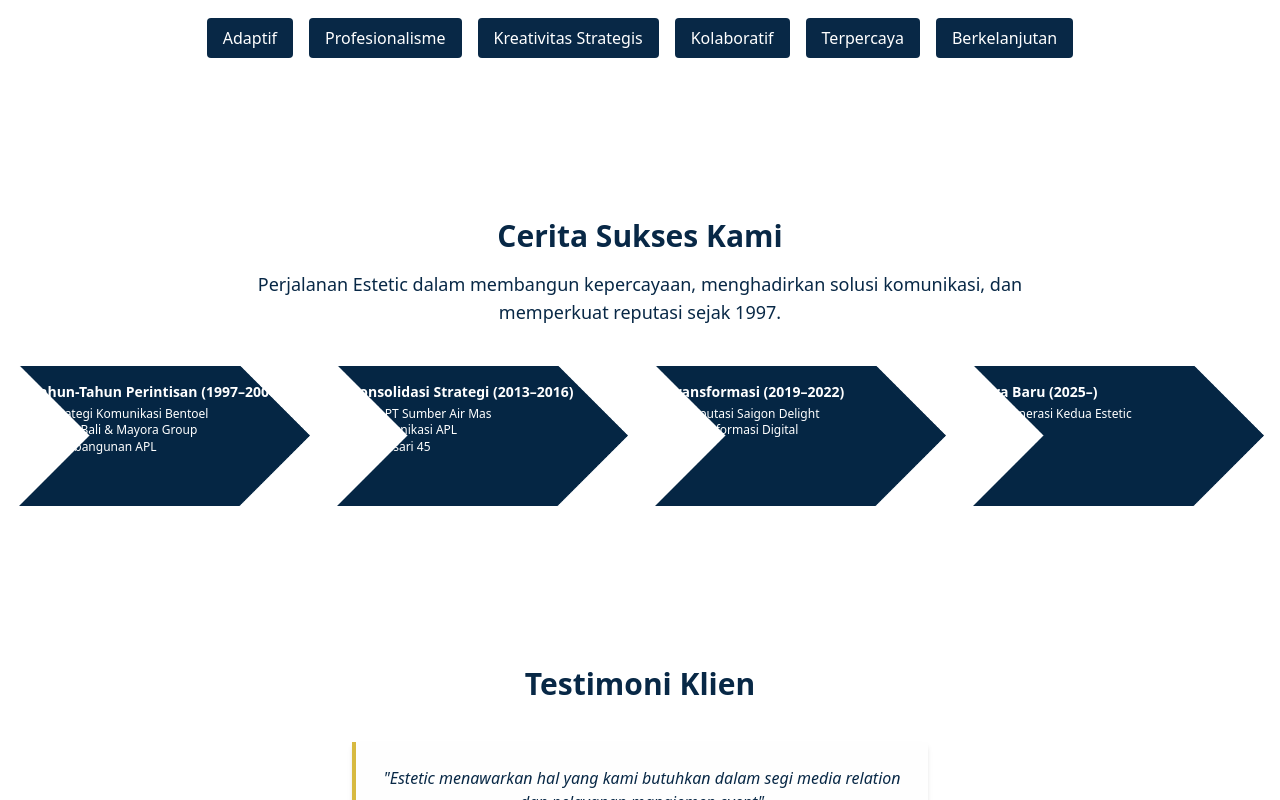
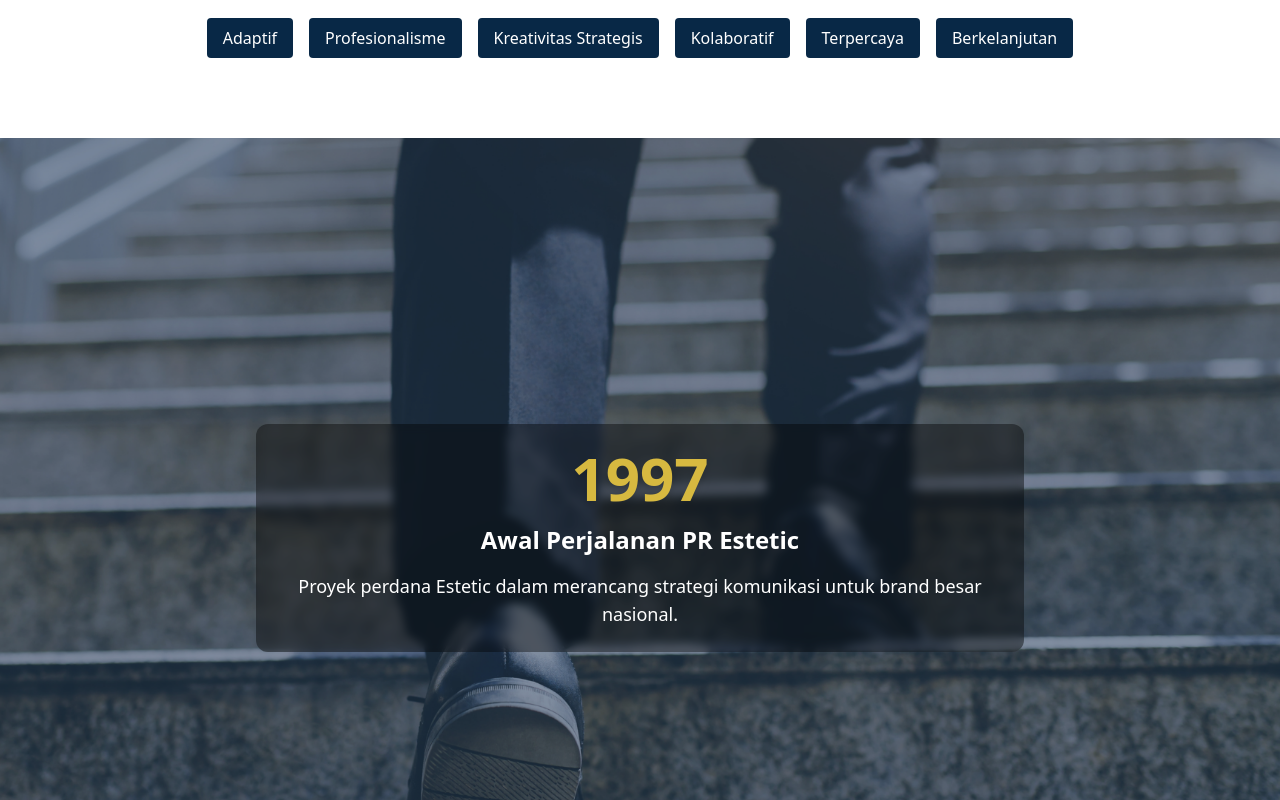
Before and after one commit to ProfAdri90/estetic-dinamis, a Next.js app: page / in a window 1280 px wide. Shown: the part 2140-2940 px from the top of the page. Built offline with nearby package versions, Linux system fonts and the light colour scheme.

Commit message:
Update index.js

```diff
--- a/pages/index.js
+++ b/pages/index.js
@@ -27,17 +27,105 @@ export default function Home() {
   ? ["Adaptif", "Profesionalisme", "Kreativitas Strategis", "Kolaboratif", "Terpercaya", "Berkelanjutan"]
   : ["Adaptive", "Professionalism", "Strategic Creativity", "Collaborative", "Trusted", "Sustainable"];
 
-  const successStory = [
-  { year: 1997, text: lang === "id" ? "Menangani kasus Bentoel Group" : "Handled Bentoel Group case" },
-  { year: 1998, text: lang === "id" ? "Krisis komunikasi Bank Bali" : "Bank Bali communication crisis" },
-  { year: 2000, text: lang === "id" ? "Menangani media relation Mayora Group" : "Handled media relation for Mayora Group" },
-  { year: 2004, text: lang === "id" ? "Kasus penolakan reklamasi PIK – Agung Podomoro" : "Reclamation rejection case PIK – Agung Podomoro" },
-  { year: 2013, text: lang === "id" ? "Krisis komunikasi lahan Teluk Jambe – Karawang" : "Land communication crisis Teluk Jambe – Karawang" },
-  { year: 2014, text: lang === "id" ? "Reklamasi Pantura Jakarta – APL" : "North Coast Jakarta reclamation – APL" },
-  { year: 2016, text: lang === "id" ? "Serah terima apartemen Antasari 45 – Cowell Dev" : "Apartment handover Antasari 45 – Cowell Dev" },
-  { year: 2019, text: lang === "id" ? "Pemulihan reputasi Saigon Delight – kasus keracunan" : "Reputation recovery of Saigon Delight – food poisoning case" },
-  { year: 2025, text: lang === "id" ? "Transformasi Estetic generasi baru" : "Estetic transformation for the new generation" }
+ const successStories = [
+  {
+    year: "1997",
+    title: {
+      id: "Awal Perjalanan PR Estetic",
+      en: "The PR Journey Begins"
+    },
+    desc: {
+      id: "Proyek perdana Estetic dalam merancang strategi komunikasi untuk brand besar nasional.",
+      en: "Estetic’s first major step in developing a public relations strategy for a national brand."
+    },
+    bg: "/bgsukses/first.png"
+  },
+  {
+    year: "1998",
+    title: {
+      id: "Membangun Narasi Finansial",
+      en: "Financial Narrative Building"
+    },
+    desc: {
+      id: "Merancang komunikasi publik untuk industri keuangan dengan pendekatan yang terpercaya.",
+      en: "Crafted public communication strategies for the financial sector with a trusted approach."
+    },
+    bg: "/bgsukses/dua.png"
+  },
+  {
+    year: "2000",
+    title: {
+      id: "Sinergi Media Korporasi Mayora",
+      en: "Media Relations for Mayora"
+    },
+    desc: {
+      id: "Menginisiasi hubungan media strategis jangka panjang bersama korporasi consumer goods.",
+      en: "Initiated long-term strategic media partnerships with a major consumer goods company."
+    },
+    bg: "/bgsukses/tiga.png"
+  },
+  {
+    year: "2004",
+    title: {
+      id: "Komunikasi Pembangunan Perkotaan",
+      en: "Urban Development Communication"
+    },
+    desc: {
+      id: "Menyusun strategi komunikasi korporat untuk ekspansi kawasan properti terpadu.",
+      en: "Built strategic corporate messaging for integrated property development projects."
+    },
+    bg: "/bgsukses/empat.png"
+  },
+  {
+    year: "2013",
+    title: {
+      id: "PR Berbasis Stakeholder Industri",
+      en: "Stakeholder-Focused PR Planning"
+    },
+    desc: {
+      id: "Mengembangkan strategi komunikasi berbasis pemetaan pemangku kepentingan di sektor industri.",
+      en: "Developed PR strategy based on stakeholder mapping in the industrial sector."
+    },
+    bg: "/bgsukses/lima.png"
+  },
+  {
+    year: "2014",
+    title: {
+      id: "Narasi Proyek Infrastruktur Pesisir",
+      en: "Coastal Infrastructure Narrative"
+    },
+    desc: {
+      id: "Mengelola komunikasi publik pada proyek pengembangan kawasan pesisir skala besar.",
+      en: "Managed public messaging for a large-scale coastal infrastructure initiative."
+    },
+    bg: "/bgsukses/enam.png"
+  },
+  {
+    year: "2016",
+    title: {
+      id: "Komunikasi Strategis Antasari 45",
+      en: "Strategic Communication for Antasari 45"
+    },
+    desc: {
+      id: "Mengembangkan strategi komunikasi proaktif dalam proyek hunian yang bersinggungan dengan pembangunan infrastruktur publik.",
+      en: "Developed proactive communication strategies for a residential project intersecting with major public infrastructure development."
+    },
+    bg: "/bgsukses/tujuh.png"
+  },
+  {
+    year: "2019",
+    title: {
+      id: "Reputasi Restoran Premium",
+      en: "Premium Restaurant Reputation Recovery"
+    },
+    desc: {
+      id: "Menyusun strategi komunikasi untuk membangun kembali kepercayaan pelanggan restoran.",
+      en: "Built a strategic PR campaign to restore customer confidence in a premium dining brand."
+    },
+    bg: "/bgsukses/delapan.png"
+  }
 ];
+
 
 
   const testimonials = [
@@ -459,96 +547,33 @@ useEffect(() => {
     ))}
   </div>
 </section>
-<section id="sukses" className="py-20 bg-white text-[#082846]">
-  <div className="max-w-7xl mx-auto px-4">
-    <h3 className="text-3xl font-bold text-center mb-4">
-      {lang === 'id' ? 'Cerita Sukses Kami' : 'Our Success Journey'}
-    </h3>
-    <p className="text-center mb-10 text-lg max-w-3xl mx-auto">
-      {lang === 'id'
-        ? 'Perjalanan Estetic dalam membangun kepercayaan, menghadirkan solusi komunikasi, dan memperkuat reputasi sejak 1997.'
-        : 'Estetic’s journey in shaping trust, delivering communication solutions, and strengthening reputation since 1997.'}
-    </p>
-
-    <div className="grid grid-cols-1 md:grid-cols-2 lg:grid-cols-4 gap-6">
-      {[
-        {
-          title: lang === 'id'
-            ? 'Tahun-Tahun Perintisan (1997–2004)'
-            : 'Early Establishment Years (1997–2004)',
-          items: [
-            lang === 'id'
-              ? 'Strategi Komunikasi Bentoel'
-              : 'Strategic Comms Bentoel',
-            lang === 'id'
-              ? 'Bank Bali & Mayora Group'
-              : 'Bank Bali & Mayora',
-            lang === 'id'
-              ? 'Pembangunan APL'
-              : 'APL Development'
-          ]
-        },
-        {
-          title: lang === 'id'
-            ? 'Konsolidasi Strategi (2013–2016)'
-            : 'Strategic Consolidation (2013–2016)',
-          items: [
-            lang === 'id'
-              ? 'PR PT Sumber Air Mas'
-              : 'PR for Sumber Air Mas',
-            lang === 'id'
-              ? 'Komunikasi APL'
-              : 'APL Comms Strategy',
-            lang === 'id'
-              ? 'Antasari 45'
-              : 'Antasari 45 Corporate'
-          ]
-        },
-        {
-          title: lang === 'id'
-            ? 'Transformasi (2019–2022)'
-            : 'Transformation (2019–2022)',
-          items: [
-            lang === 'id'
-              ? 'Reputasi Saigon Delight'
-              : 'Saigon Delight Recovery',
-            lang === 'id'
-              ? 'Transformasi Digital'
-              : 'Digital Transformation'
-          ]
-        },
-        {
-          title: lang === 'id'
-            ? 'Era Baru (2025–)'
-            : 'New Era (2025–)',
-          items: [
-            lang === 'id'
-              ? 'Generasi Kedua Estetic'
-              : '2nd Gen Transformation'
-          ]
-        }
-      ].map((era, index) => (
-        <div
-          key={index}
-          className="relative w-full h-[140px]"
-        >
-          <img
-            src="/assets/ss_clean.png"
-            alt={`Arrow ${index}`}
-            className="w-full h-full object-cover"
-          />
-          <div className="absolute top-4 left-4 right-4 text-white text-xs leading-snug space-y-1">
-            <h4 className="font-bold text-sm">{era.title}</h4>
-            <ul className="list-disc list-inside">
-              {era.items.map((item, i) => (
-                <li key={i}>{item}</li>
-              ))}
-            </ul>
-          </div>
-        </div>
-      ))}
-    </div>
-  </div>
+<section id="sukses">
+  {/* LOOP SECTION */}
+  {successStories.map((item, index) => (
+    <section
+      key={index}
+      className="min-h-screen bg-cover bg-center flex flex-col justify-center px-6 text-white"
+      style={{ backgroundImage: `url('${item.bg}')` }}
+    >
+      <motion.div
+        initial={{ opacity: 0, y: 30 }}
+        whileInView={{ opacity: 1, y: 0 }}
+        transition={{ duration: 0.6 }}
+        viewport={{ once: true }}
+        className="max-w-3xl mx-auto text-center space-y-4 backdrop-blur-sm bg-black/40 rounded-xl p-6"
+      >
+        <h1 className="text-4xl md:text-6xl font-bold text-[#d7b940] drop-shadow-lg">
+          {item.year}
+        </h1>
+        <h2 className="text-xl md:text-2xl font-semibold">
+          {lang === "id" ? item.title.id : item.title.en}
+        </h2>
+        <p className="text-base md:text-lg leading-relaxed">
+          {lang === "id" ? item.desc.id : item.desc.en}
+        </p>
+      </motion.div>
+    </section>
+  ))}
 </section>
 
 
```
